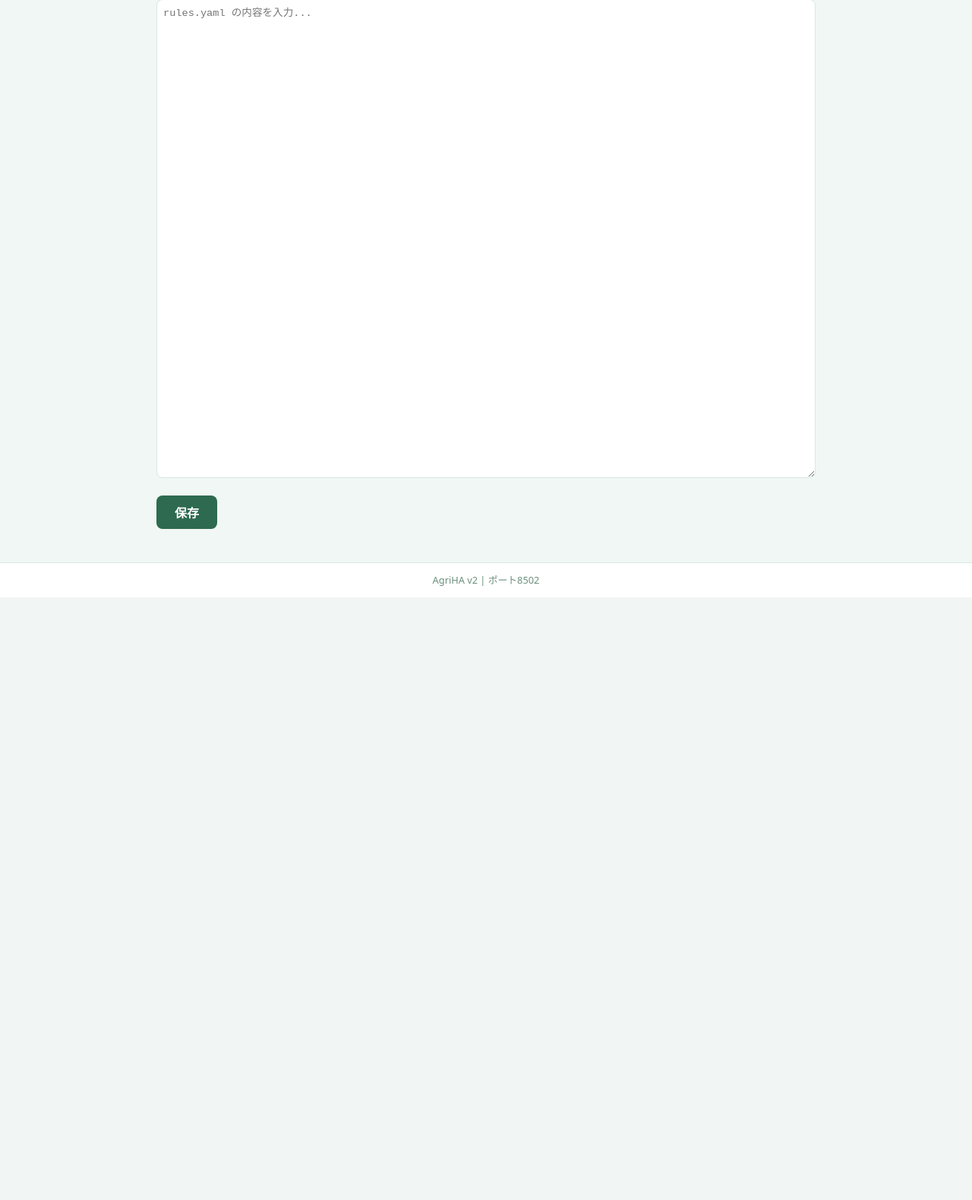
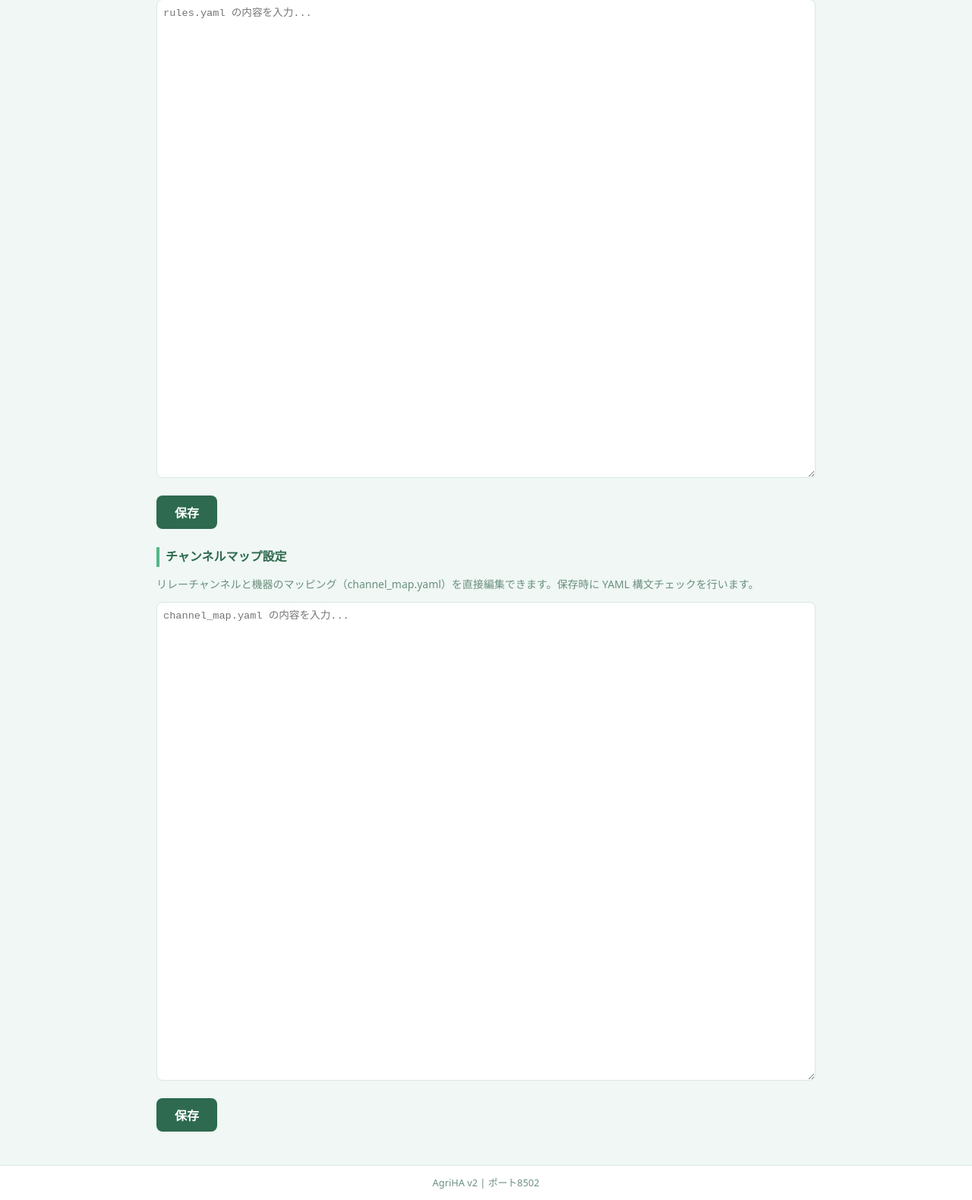
Before and after one commit to yasunorioi/uecs-llm, a FastAPI app: template src/agriha/chat/templates/settings.html in a window 1280 px wide. Shown: the part 1234-2813 px from the top of the page at 76% size. Before the commit the page ends 2020 px from the top, so only its background shows below. Run offline with FastAPI, Linux system fonts and the light colour scheme; the template is opened without the code that fills it, so the values that code supplies are empty.

Commit message:
feat: settings画面にchannel_map.yaml直接編集追加 (cmd_326)
- app.py: CHANNEL_MAP_PATH環境変数、_load_channel_map_text()、save_channel_map()、
  POST /settings/channel_map エンドポイント追加（rules.yaml編集と同パターン）
- settings.html: 「チャンネルマップ設定」セクション追加（textarea + 保存ボタン）
- test_app.py: 正常保存・構文エラー拒否・画面描画の7テスト追加（計35件全PASS）

Co-Authored-By: Claude Sonnet 4.6 <noreply@anthropic.com>

```diff
--- a/src/agriha/chat/app.py
+++ b/src/agriha/chat/app.py
@@ -30,6 +30,7 @@ UNIPI_API_URL = os.getenv("UNIPI_API_URL", "http://localhost:8080")
 SYSTEM_PROMPT_PATH = os.getenv("SYSTEM_PROMPT_PATH", "/etc/agriha/system_prompt.txt")
 AGRIHA_THRESHOLDS_PATH = os.getenv("AGRIHA_THRESHOLDS_PATH", "/etc/agriha/thresholds.yaml")
 RULES_CONFIG_PATH = os.getenv("RULES_CONFIG_PATH", "/etc/agriha/rules.yaml")
+CHANNEL_MAP_PATH = os.getenv("CHANNEL_MAP_PATH", "/etc/agriha/channel_map.yaml")
 CONTROL_LOG_DB = os.getenv("CONTROL_LOG_DB", "/var/lib/agriha/control_log.db")
 UI_AUTH_USER = os.getenv("UI_AUTH_USER", "admin")
 UI_AUTH_PASS = os.getenv("UI_AUTH_PASS", "agriha")
@@ -86,6 +87,7 @@ def save_thresholds(path: str, data: dict[str, Any]) -> None:
 
 
 _RULES_FALLBACK_PATH = str(Path(__file__).parent.parent.parent.parent / "config" / "rules.yaml")
+_CHANNEL_MAP_FALLBACK_PATH = str(Path(__file__).parent.parent.parent.parent / "config" / "channel_map.yaml")
 
 
 def _load_rules_text(path: str = RULES_CONFIG_PATH) -> str:
@@ -98,8 +100,28 @@ def _load_rules_text(path: str = RULES_CONFIG_PATH) -> str:
     return ""
 
 
+def _load_channel_map_text(path: str = CHANNEL_MAP_PATH) -> str:
+    """channel_map.yaml をテキストとして読み込む。ファイルがなければフォールバックパスを試みる。"""
+    for p in [path, _CHANNEL_MAP_FALLBACK_PATH]:
+        try:
+            return Path(p).read_text(encoding="utf-8")
+        except FileNotFoundError:
+            continue
+    return ""
+
+
 def save_rules(path: str, text: str) -> None:
     """rules.yaml にテキストをそのまま書き込む（バックアップ付き）。"""
+    p = Path(path)
+    if p.exists():
+        ts = datetime.now().strftime("%Y%m%d%H%M%S")
+        p.rename(f"{path}.bak.{ts}")
+    p.parent.mkdir(parents=True, exist_ok=True)
+    p.write_text(text, encoding="utf-8")
+
+
+def save_channel_map(path: str, text: str) -> None:
+    """channel_map.yaml にテキストをそのまま書き込む（バックアップ付き）。"""
     p = Path(path)
     if p.exists():
         ts = datetime.now().strftime("%Y%m%d%H%M%S")
@@ -416,6 +438,7 @@ async def settings(
     thresholds = load_thresholds()
     system_prompt = load_system_prompt()
     rules_text = _load_rules_text()
+    channel_map_text = _load_channel_map_text()
     flash: str | None = None
     if saved:
         flash = "設定を保存しました"
@@ -426,6 +449,7 @@ async def settings(
         "system_prompt": system_prompt,
         "thresholds": thresholds,
         "rules_text": rules_text,
+        "channel_map_text": channel_map_text,
         "flash": flash,
     }
     return templates.TemplateResponse("settings.html", ctx)
@@ -479,6 +503,23 @@ async def save_rules_route(
         return RedirectResponse(url="/settings?error=1", status_code=303)
     try:
         save_rules(RULES_CONFIG_PATH, rules_text)
+        return RedirectResponse(url="/settings?saved=1", status_code=303)
+    except Exception:
+        return RedirectResponse(url="/settings?error=1", status_code=303)
+
+
+@app.post("/settings/channel_map")
+async def save_channel_map_route(
+    channel_map_text: str = Form(...),
+    _: None = Depends(verify_auth),
+) -> RedirectResponse:
+    """channel_map.yaml をテキストのまま保存する。構文チェック（yaml.safe_load）のみ実施。"""
+    try:
+        yaml.safe_load(channel_map_text)
+    except yaml.YAMLError:
+        return RedirectResponse(url="/settings?error=1", status_code=303)
+    try:
+        save_channel_map(CHANNEL_MAP_PATH, channel_map_text)
         return RedirectResponse(url="/settings?saved=1", status_code=303)
     except Exception:
         return RedirectResponse(url="/settings?error=1", status_code=303)
--- a/src/agriha/chat/templates/settings.html
+++ b/src/agriha/chat/templates/settings.html
@@ -107,6 +107,24 @@
     <button type="submit" class="btn btn--primary">保存</button>
   </form>
 </section>
+
+{# ─── チャンネルマップ設定 ──────────────────────── #}
+<section class="section">
+  <h2 class="section__title">チャンネルマップ設定</h2>
+  <p class="section__desc">リレーチャンネルと機器のマッピング（channel_map.yaml）を直接編集できます。保存時に YAML 構文チェックを行います。</p>
+  <form action="/settings/channel_map" method="post">
+    <div class="form-group">
+      <textarea
+        name="channel_map_text"
+        rows="30"
+        cols="80"
+        wrap="off"
+        class="textarea-mono"
+        placeholder="channel_map.yaml の内容を入力...">{{ channel_map_text or '' }}</textarea>
+    </div>
+    <button type="submit" class="btn btn--primary">保存</button>
+  </form>
+</section>
 {% endblock %}
 
 {% block scripts %}
```
Also changed, not shown: tests/chat/test_app.py (+133 -2 lines).
